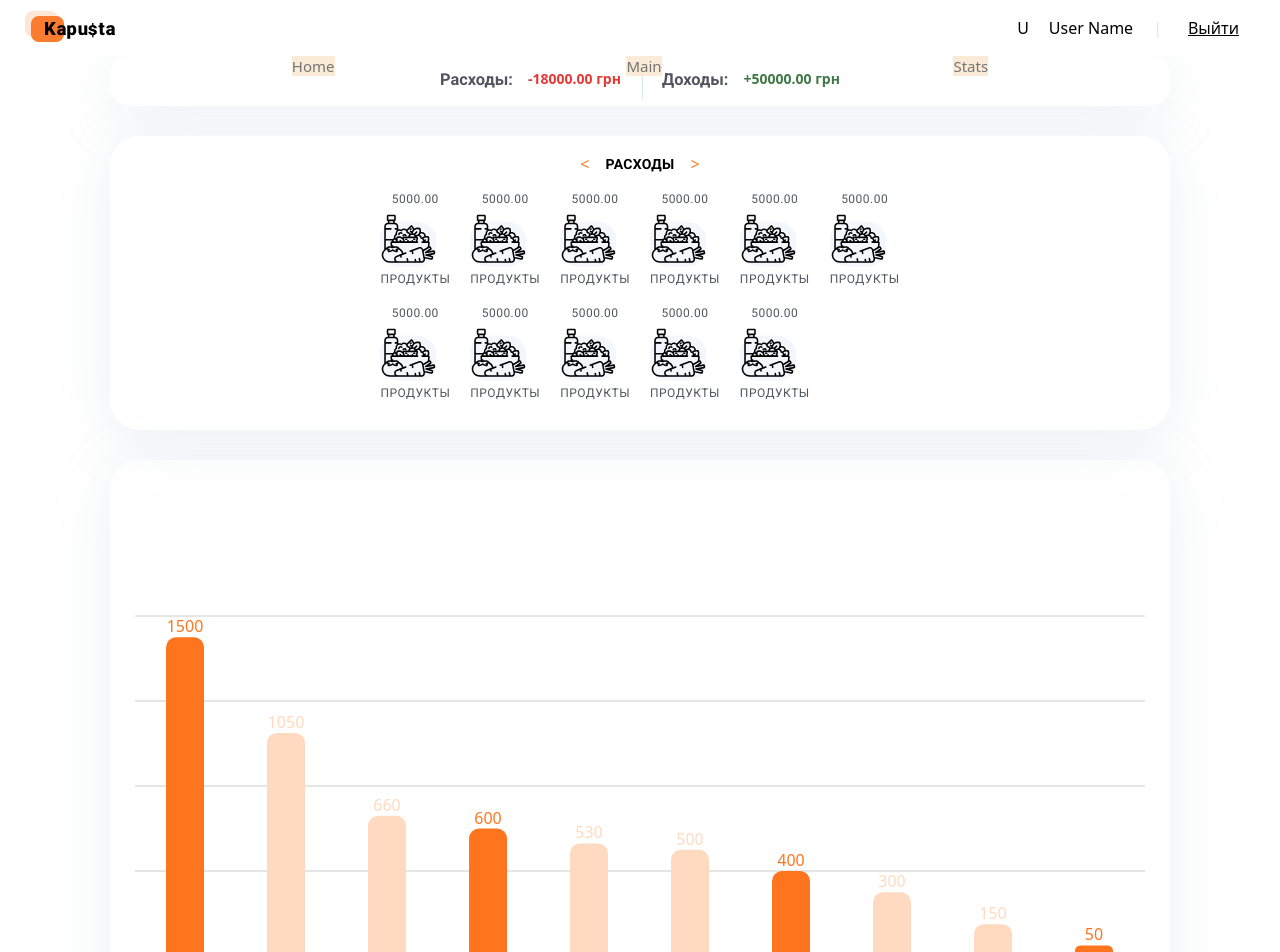
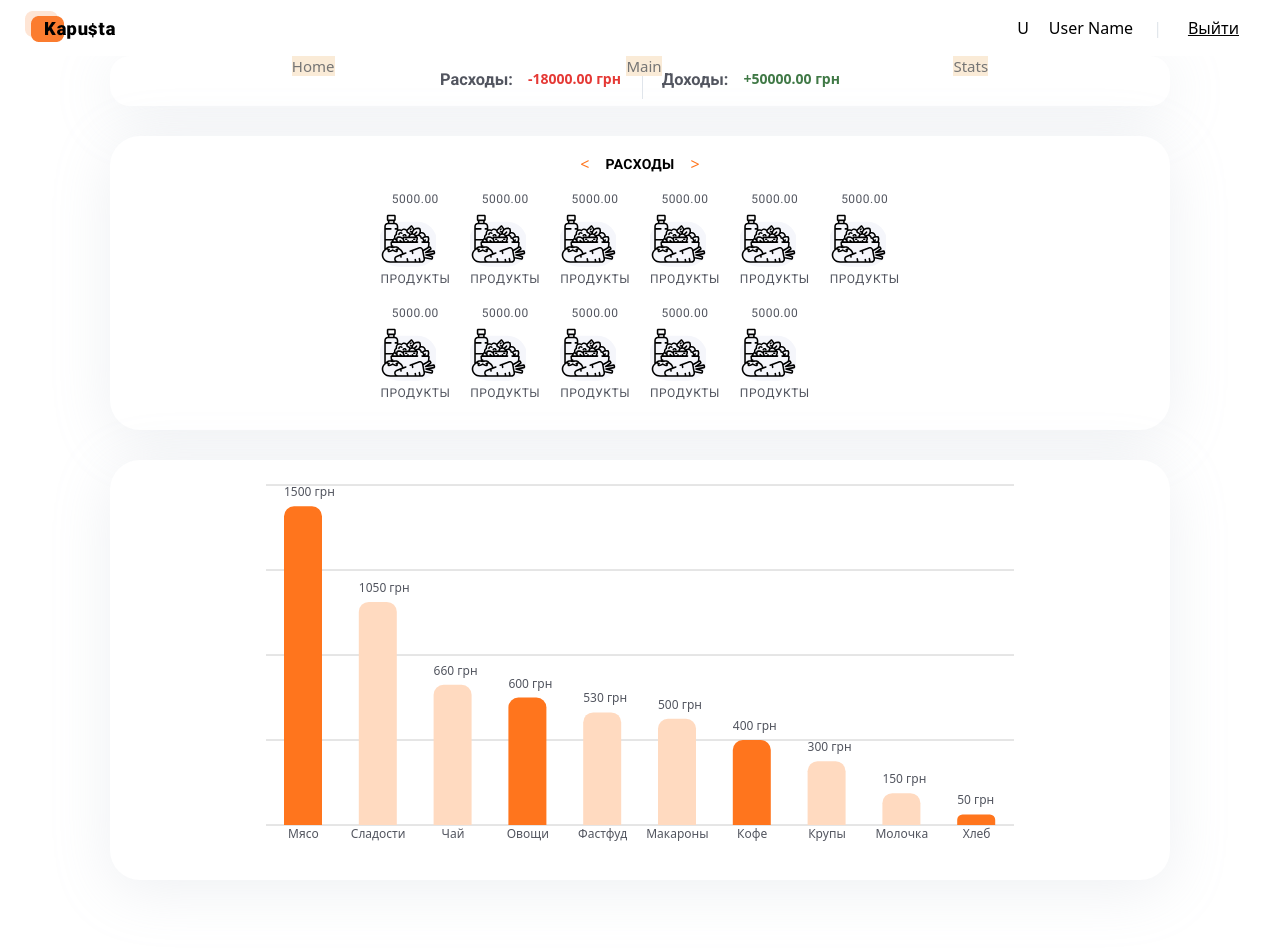
Before and after one commit to Oleh-Mohylnyi/kapusta-bl3-front, a React (Create React App) app: page /statistics in a window 1280 px wide. Shown: the top 952 px of the page. Built offline with nearby package versions, Linux system fonts and the light colour scheme.

Commit message:
Desctop bars

```diff
--- a/src/components/StatisticDiagram/Diagram.module.css
+++ b/src/components/StatisticDiagram/Diagram.module.css
@@ -10,6 +10,7 @@
   width: 100%;
   margin-bottom: 76px;
   padding: 15px 20px 15px 20px;
+  background: #fff;
 
   border-radius: 30px;
   box-shadow: var(--box-shadow-tablet-desktop);
@@ -18,6 +19,6 @@
   .containerTablet {
     width: 100%;
     margin-bottom: 74px;
-    padding: 151px 20px 151px 20px;
+    padding: 20px 151px 20px 151px;
   }
 }
--- a/src/components/StatisticDiagram/DiagramMobile.js
+++ b/src/components/StatisticDiagram/DiagramMobile.js
@@ -64,9 +64,7 @@ const DiagramMobile = ({ sortedData }) => {
           tickLine={false}
           orientation="left"
           tick={renderCustomAxisTick}
-
         />
-
         <Bar
           label={renderCustomBarLabel}
           dataKey="uv"
--- a/src/components/StatisticDiagram/DiagramTablet.js
+++ b/src/components/StatisticDiagram/DiagramTablet.js
@@ -24,8 +24,15 @@ const data = [
   { name: "Хлеб", uv: 50, id: 9 },
 ];
 //label
+const renderCustomBarLabel = ({ payload, x, y, width, height, value }) => {
 
-// // получаю sortedData
+  return <text x={x} y={y} fill="#52555f" fontSize={12} textAnchor="top" dy={-10}>{`${value} грн`}</text>;
+};
+
+const renderCustomAxisTick = ({ x, y, payload }) => {
+  return <text x={x} y={y} fill="#52555f" fontSize={12} textAnchor="middle"dy={5} angle={25} >{`${payload.value}`}</text>
+}
+
 const DiagramTablet = ({ sortedData }) => {
   return (
     <ResponsiveContainer
@@ -50,13 +57,13 @@ const DiagramTablet = ({ sortedData }) => {
           dataKey="name"
           axisLine={false}
           tickLine={false}
+          tick={renderCustomAxisTick}
+          minTickGap={0}
         />
         <Bar
           dataKey="uv"
           id="id"
-          label={{
-            position: "top",
-          }}
+          label={renderCustomBarLabel}
           radius={[10, 10, 0, 0]}
         >
           {data.map((el) => {
```
